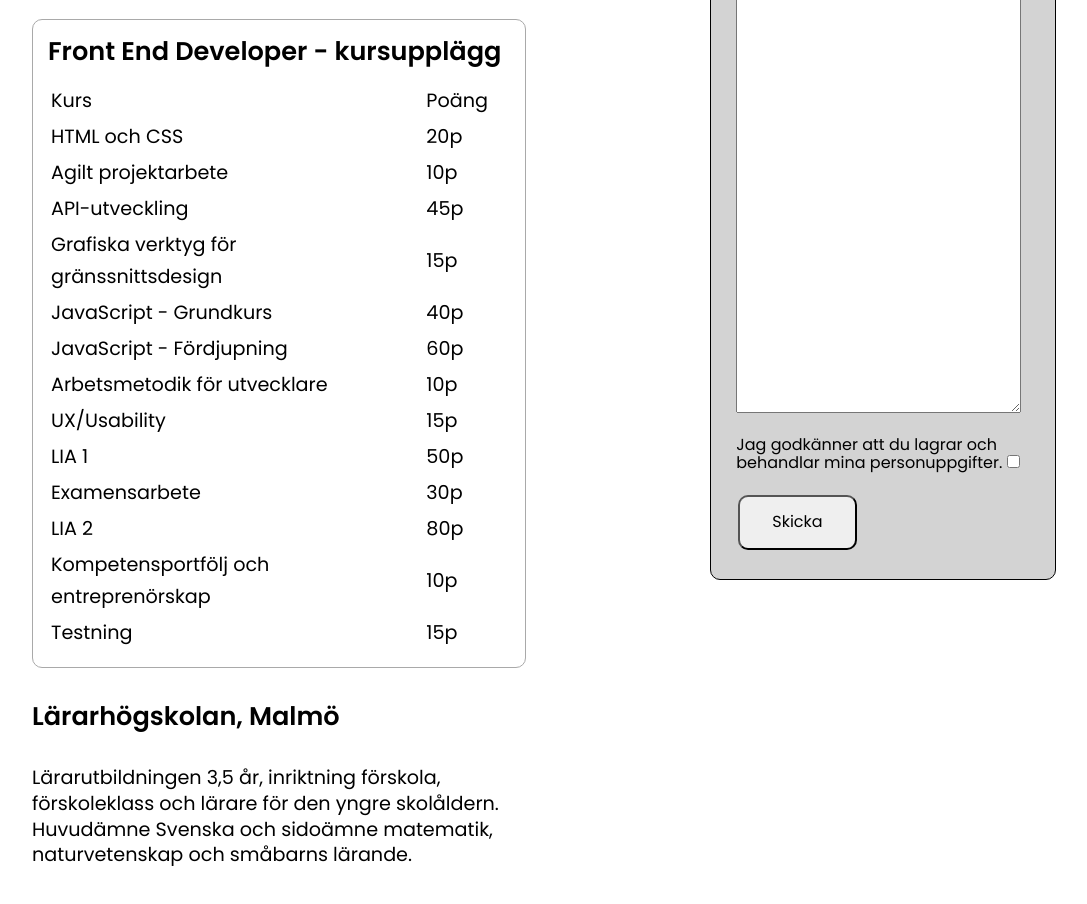
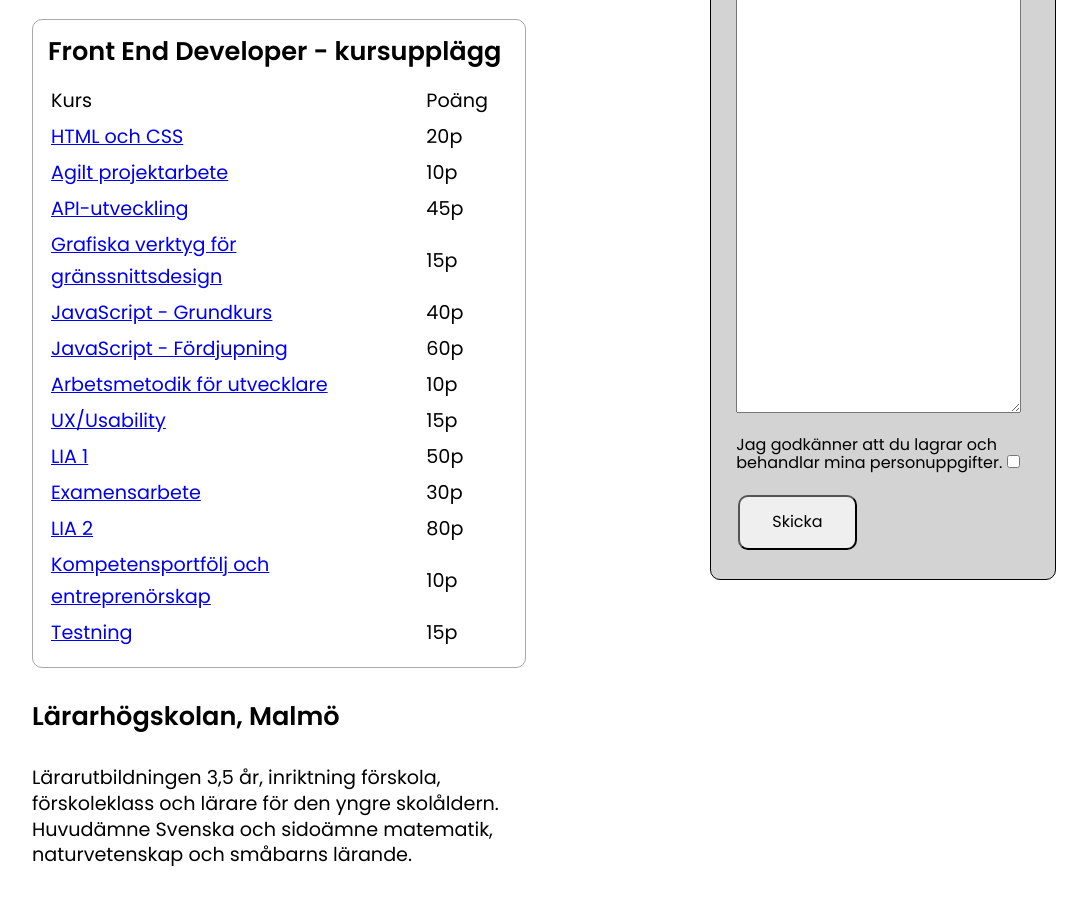
Before and after one commit to TessDevon/CV-with-CSS, a website built with Parcel: page index.html in a window 1280 px wide. Shown: the part 860-1764 px from the top of the page, without its empty margins (96-1183 px from the left). Built offline with nearby package versions, Linux system fonts and the light colour scheme.

Commit message:
Added link to cAdded links between main page and coursesurses.

```diff
--- a/index.html
+++ b/index.html
@@ -73,55 +73,55 @@
                 </thead>
                 <tbody>
                   <tr>
-                    <td>HTML och CSS</td>
+                    <td><a href="edu.html#html">HTML och CSS</a></td>
                     <td>20p</td>
                   </tr>
                   <tr>
-                    <td>Agilt projektarbete</td>
+                    <td><a href="edu.html#agilt">Agilt projektarbete</a></td>
                     <td>10p</td>
                   </tr>
                   <tr>
-                    <td>API-utveckling</td>
+                    <td><a href="edu.html#api">API-utveckling</a></td>
                     <td>45p</td>
                   </tr>
                   <tr>
-                    <td>Grafiska verktyg för gränssnittsdesign</td>
+                    <td><a href="edu.html#grafic">Grafiska verktyg för gränssnittsdesign</a></td>
                     <td>15p</td>
                   </tr>
                   <tr>
-                    <td>JavaScript - Grundkurs</td>
+                    <td><a href="edu.html#java1">JavaScript - Grundkurs</a></td>
                     <td>40p</td>
                   </tr>
                   <tr>
-                    <td>JavaScript - Fördjupning</td>
+                    <td><a href="edu.html#java2">JavaScript - Fördjupning</a></td>
                     <td>60p</td>
                   </tr>
                   <tr>
-                    <td>Arbetsmetodik för utvecklare</td>
+                    <td><a href="edu.html#methodology">Arbetsmetodik för utvecklare</a></td>
                     <td>10p</td>
                   </tr>
                   <tr>
-                    <td>UX/Usability</td>
+                    <td><a href="edu.html#ux">UX/Usability</a></td>
                     <td>15p</td>
                   </tr>
                   <tr>
-                    <td>LIA 1</td>
+                    <td><a href="edu.html#lia1">LIA 1</a></td>
                     <td>50p</td>
                   </tr>
                   <tr>
-                    <td>Examensarbete</td>
+                    <td><a href="edu.html#exam">Examensarbete</a></td>
                     <td>30p</td>
                   </tr>
                   <tr>
-                    <td>LIA 2</td>
+                    <td><a href="edu.html#lia2">LIA 2</a></td>
                     <td>80p</td>
                   </tr>
                   <tr>
-                    <td>Kompetensportfölj och entreprenörskap</td>
+                    <td><a href="edu.html#portfolio">Kompetensportfölj och entreprenörskap</a></td>
                     <td>10p</td>
                   </tr>
                   <tr>
-                    <td>Testning</td>
+                    <td><a href="edu.html#test">Testning</a></td>
                     <td>15p</td>
                   </tr>
                 </tbody>
```
Also changed, not shown: about.html (+1 -1 lines), edu.html (+14 -14 lines).
